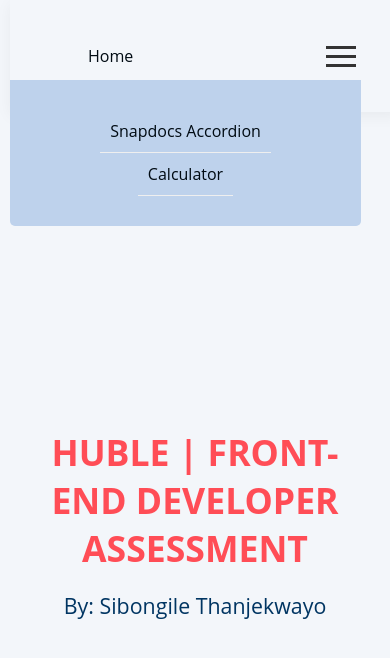
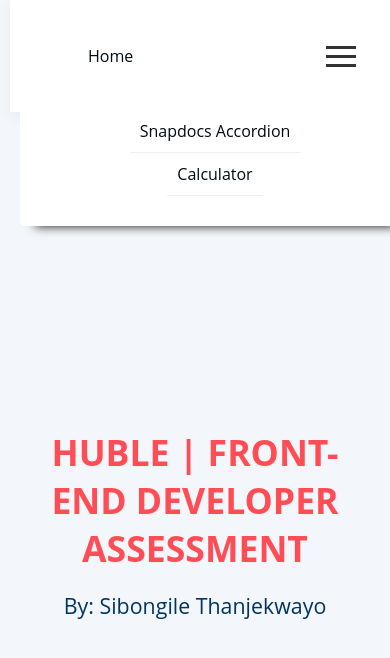
Before and after one commit to Sbosh11/FinalHuble, a React (Create React App) app: page / in a window 390 px wide. Both pictures are taken after a click on the button 341 px from the left and 56 px from the top of the page. Shown: the top 658 px of the page. Built offline with nearby package versions, Linux system fonts and the light colour scheme.

Commit message:
Nav edit auto close

```diff
--- a/src/components/Navbar.css
+++ b/src/components/Navbar.css
@@ -1,4 +1,6 @@
 .nav {
+  position: sticky;
+  top: 0;
   display: flex;
   justify-content: center;
   font-family: "Open Sans", sans-serif;
@@ -6,13 +8,14 @@
   height: 112px;
   box-shadow: 0 4px 15px rgba(0, 0, 0, 0.05);
   font-weight: 500;
+  background-color: #ffffff;
+  z-index: 100;
 }
 
 .nav-header {
   display: flex;
   justify-content: space-between;
   align-items: center;
-
   width: 70vw;
   padding: 0 0 0 10%;
 }
@@ -48,12 +51,13 @@
     top: 80px;
     left: 0;
     right: 0;
-    background-color: #bed2ec;
+    background-color: #fff;
     z-index: 1;
     padding: 30px 0;
-    width: 90%;
+    width: 100%;
     margin: auto;
     border-radius: 0 0 5px 5px;
+    box-shadow: 0px 15px 10px -15px #111;
   }
 
   .nav-menu.open a {
--- a/src/components/Navbar.js
+++ b/src/components/Navbar.js
@@ -9,11 +9,17 @@
     setIsMenuOpen(!isMenuOpen);
   };
 
+  const closeMenu = () => {
+    setIsMenuOpen(false);
+  };
+
   return (
     <>
       <nav className={`nav ${isMenuOpen ? "nav-open" : ""}`}>
         <div className="nav-header">
-          <Link to="/">Home</Link>
+          <Link to="/" onClick={closeMenu}>
+            Home
+          </Link>
           <button className="nav-toggle" onClick={toggleMenu}>
             <span></span>
             <span></span>
@@ -22,8 +28,12 @@
         </div>
 
         <div className={`nav-menu ${isMenuOpen ? "open" : ""}`}>
-          <Link to="/accordion">Snapdocs Accordion</Link>
-          <Link to="/calculator">Calculator</Link>
+          <Link to="/accordion" onClick={closeMenu}>
+            Snapdocs Accordion
+          </Link>
+          <Link to="/calculator" onClick={closeMenu}>
+            Calculator
+          </Link>
         </div>
       </nav>
       <Outlet />
```
